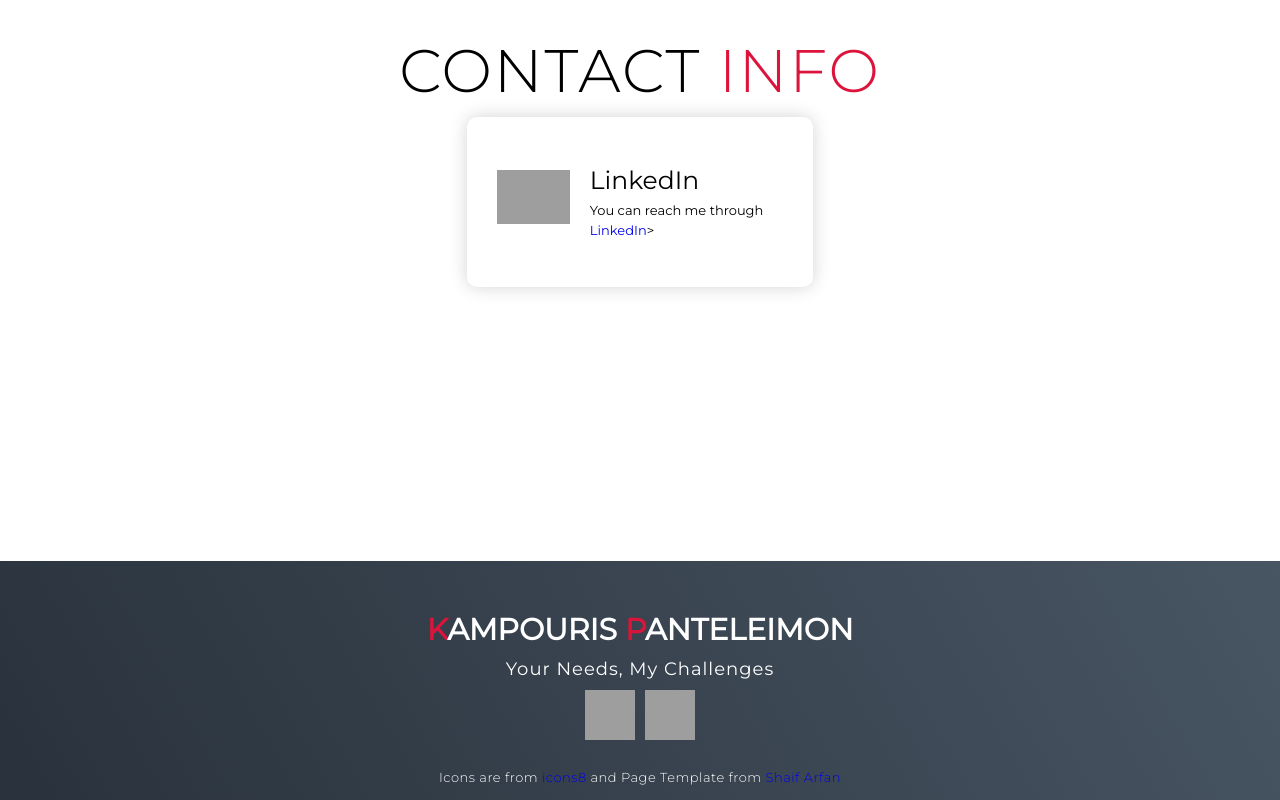
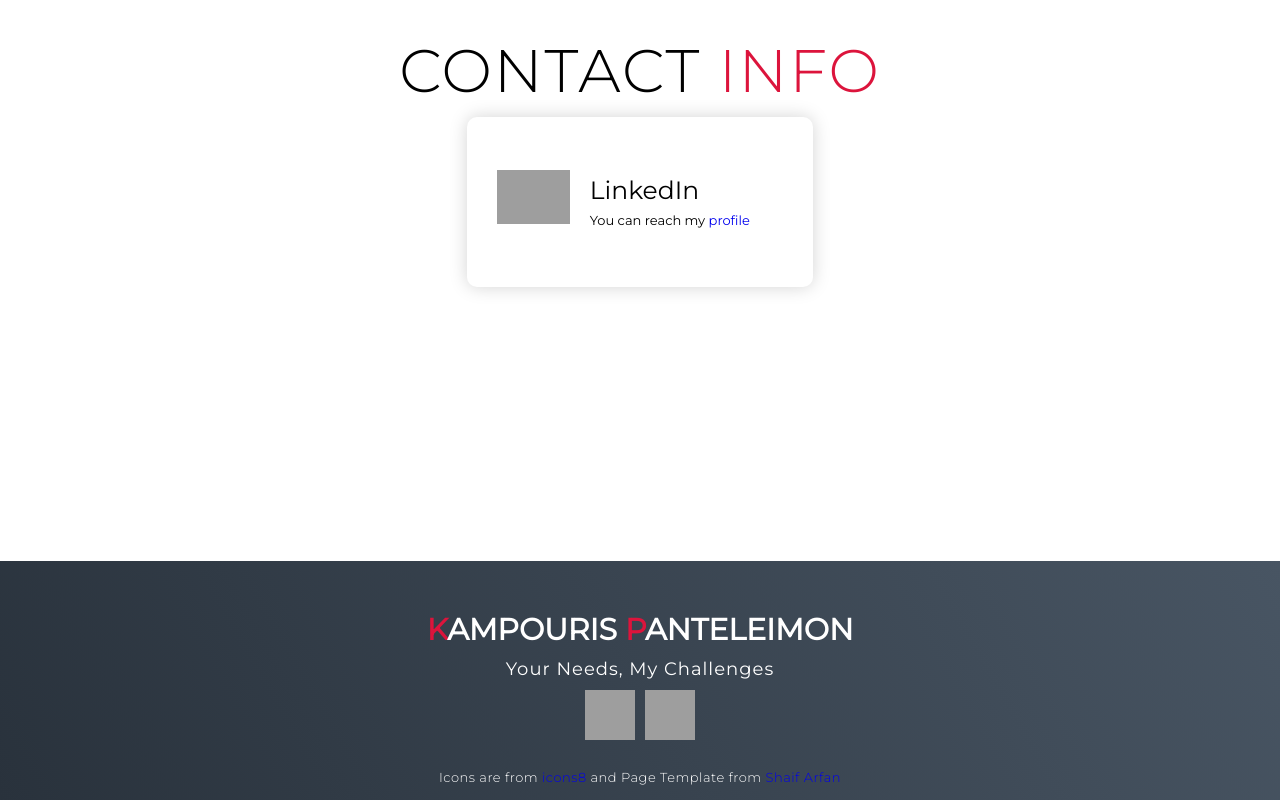
Before and after one commit to Ntelos/Ntelos.github.io, a plain HTML site: page index.html in a window 1280 px wide. Shown: the part 3143-3943 px from the top of the page. Drawn offline with Linux system fonts and the light colour scheme; grey boxes are pictures that could not be loaded.

Commit message:
Update index.html

```diff
--- a/index.html
+++ b/index.html
@@ -148,7 +148,7 @@
           <div class="icon"><img src="https://img.icons8.com/bubbles/100/000000/linkedin.png" /></div>
           <div class="contact-info">
             <h1>LinkedIn</h1>
-            <h2>You can reach me through <a href="https://www.linkedin.com/in/pkam0/" target="_blank" rel="noopener noreferrer">LinkedIn</a>></h2>
+            <h2>You can reach my <a href="https://www.linkedin.com/in/pkam0/" target="_blank" rel="noopener noreferrer">profile</a></h2>
           </div>
         </div>
       </div>
```
